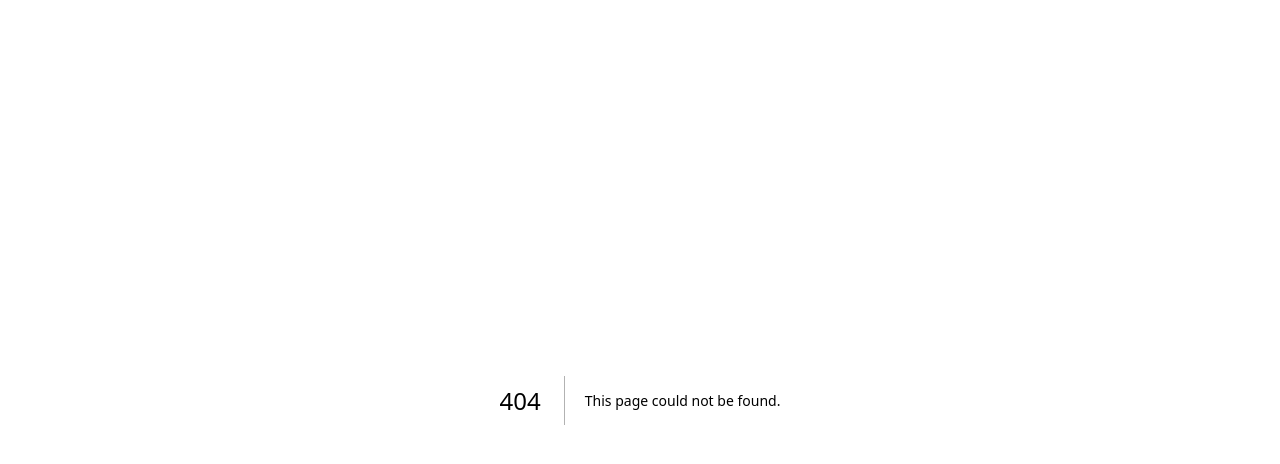
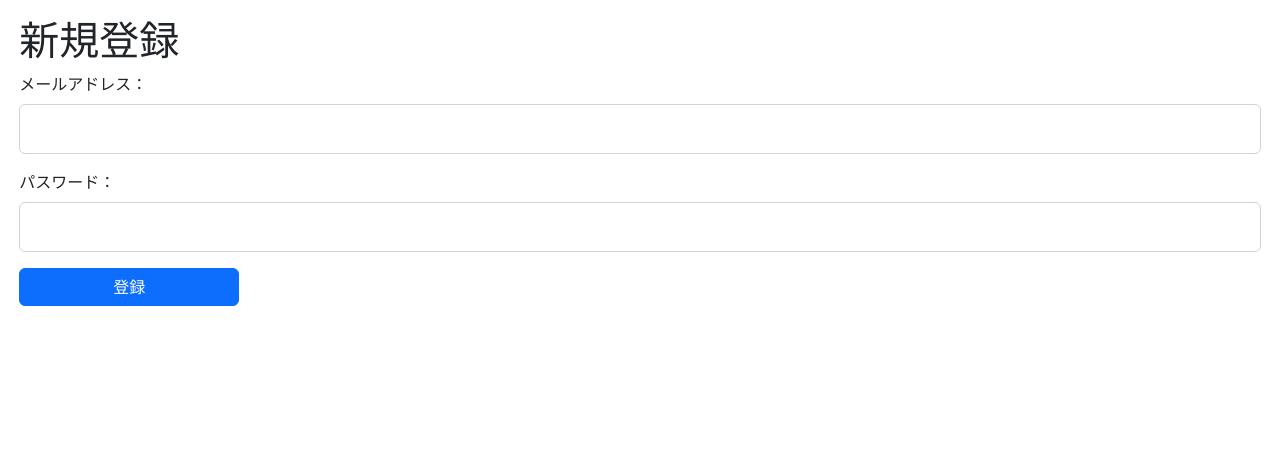
Before and after one commit to amatech-repo/engineer-plusplus, a Next.js app in the folder frontend/: page /auth/register in a window 1280 px wide. Before the commit this address had no page. Shown: the top 464 px of the page. Built offline with nearby package versions, Linux system fonts and the light colour scheme.

Commit message:
feat: 新規登録ページの追加

```diff
--- /dev/null
+++ b/frontend/src/pages/auth/register.js
@@ -0,0 +1,74 @@
+import styles from '../../styles/Home.module.css'
+import { getAuth, createUserWithEmailAndPassword } from "firebase/auth"
+// 現時点で使わないものもあるが今後のことを考えて入れておく
+import { Col, Container, Form, FormGroup, Input, Label, Row, Button } from "reactstrap";
+import { useState } from 'react';
+
+
+export default function Register() {
+  // useStateでユーザーが入力したメールアドレスとパスワードをemailとpasswordに格納する
+  const [email, setEmail] = useState('');
+  const [password, setPassword] = useState('');
+
+  // ユーザーが登録ボタンを押したときにdoRegister関数が実行される
+  const doRegister = () => {
+    const auth = getAuth();
+
+    // Firebaseで用意されているユーザー登録の関数
+    createUserWithEmailAndPassword(auth, email, password)
+    .then((userCredential) => {
+      // ユーザー登録すると自動的にログインされてuserCredential.userでユーザーの情報を取得できる
+      const user = userCredential.user;
+      // ユーザー登録ができたかどうかをわかりやすくするためのアラート
+      alert( '登録完了！' );
+      console.log( user );
+    })
+    .catch((error) => {
+      console.log(error);
+    });
+  }
+
+  return (
+    <div className={styles.card}>
+      <h1>新規登録</h1>
+      <div>
+        <Form>
+            <FormGroup>
+              <Label>
+                メールアドレス：
+              </Label>
+              <Input
+                type="email"
+                name="email"
+                style={{ height: 50, fontSize: "1.2rem" }}
+                // onChangeでユーザーが入力した値を取得し、その値をemailに入れる
+                onChange={(e) => setEmail(e.target.value)}
+              />
+            </FormGroup>
+            <FormGroup>
+              <Label>
+                パスワード：
+              </Label>
+              <Input
+                type="password"
+                name="password"
+                style={{ height: 50, fontSize: "1.2rem" }}
+                // onChangeでユーザーが入力した値を取得し、その値をpasswordに入れる
+                onChange={(e) => setPassword(e.target.value)}
+              />
+            </FormGroup>
+            <Button
+                style={{ width: 220 }}
+                color="primary"
+                // 登録ボタンがクリックされたときdoRegister関数が実行されるようにする
+                onClick={()=>{
+                  doRegister();
+                }}
+              >
+              登録
+            </Button>
+        </Form>
+      </div>
+    </div>
+  )
+}
```
